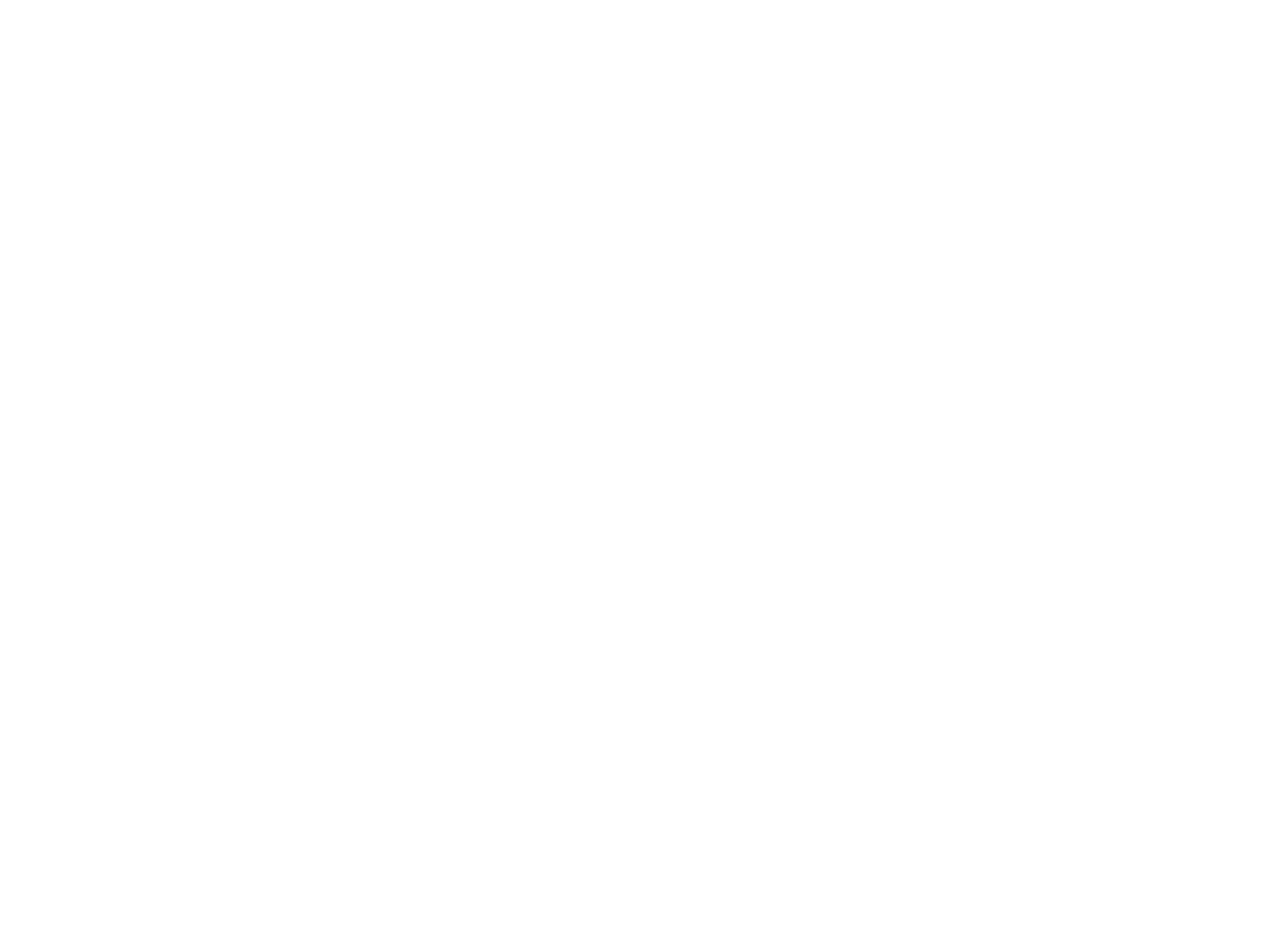
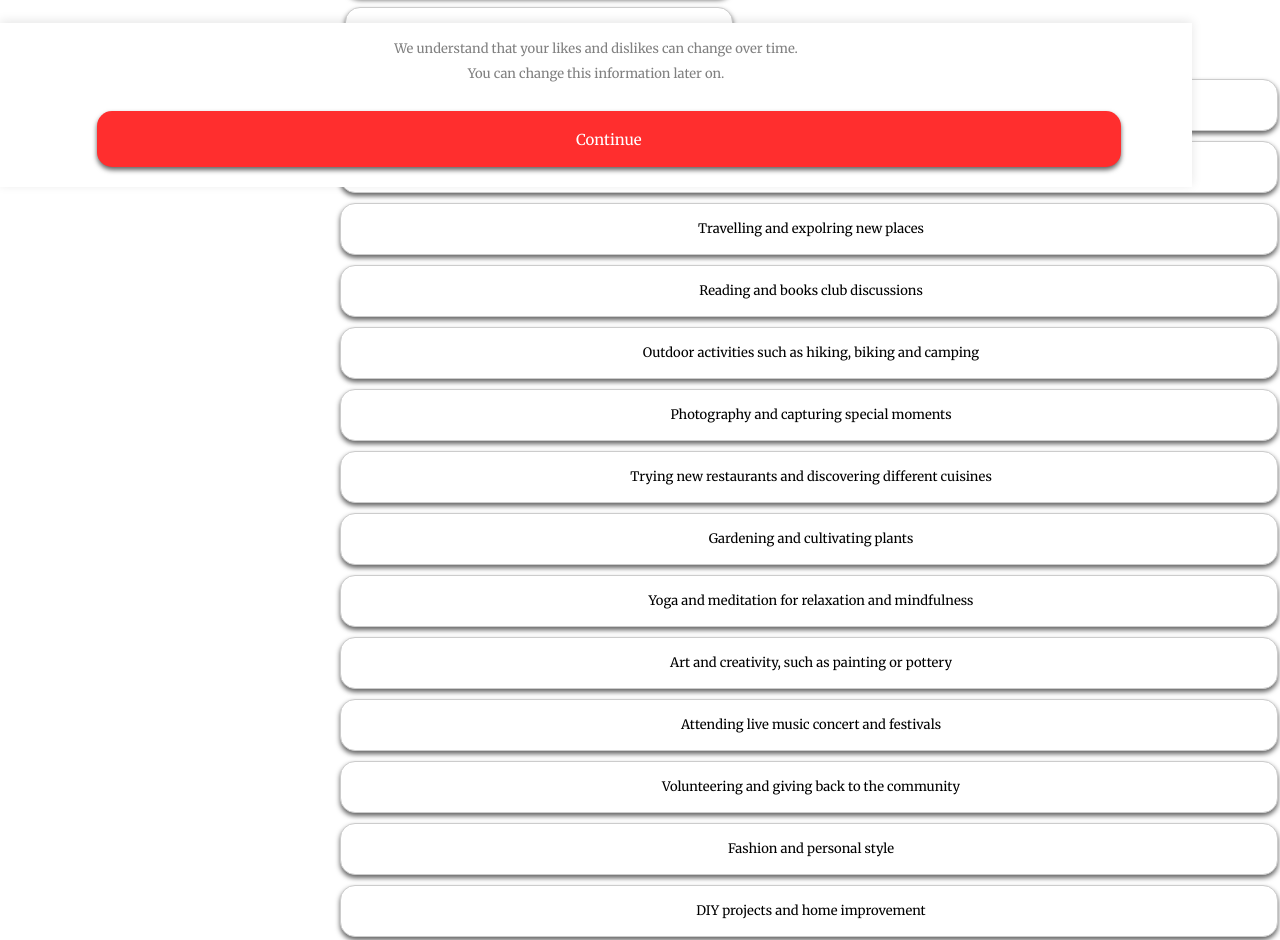
Before and after one commit to 2731999/Hepy, a React (Create React App) app in the folder frontend/: page /Passion in a window 1280 px wide. Before the commit this address had no page. Shown: the part 613-1553 px from the top of the page. Before the commit the page ends 800 px from the top, so only its background shows below. Built offline with nearby package versions, Linux system fonts and the light colour scheme.

Commit message:
Add files via upload

```diff
--- a/frontend/src/App.js
+++ b/frontend/src/App.js
@@ -27,10 +27,10 @@ const App = ({ user }) => {
         <Route path='/' element={<Home />} />
         <Route path="/Verification" element={<Verification />}/>
         {/* {authToken && <Route path="/Verification" element={<Verification />} />} */}
-        {authToken && <Route path="/ProfileDetail" element={<ProfileDetail />} />}
+        {<Route path="/ProfileDetail" element={<ProfileDetail />} />}
         {authToken && <Route path="/Notification" element={<Notification />} />}
         {authToken && <Route path="/AboutMePage" element={<AboutMePage />} />}
-        {authToken && <Route path="/Passion" element={<Passion />} />}
+        {<Route path="/Passion" element={<Passion />} />}
         {authToken && <Route path="/MorePhotos" element={<MorePhotos />} />}
         {authToken && <Route path="/InviteFriends" element={<InviteFriends />} />}
         {authToken && <Route path="/QuestionsPage" element={<QuestionsPage />} />}
--- a/frontend/src/Pages/Passion.js
+++ b/frontend/src/Pages/Passion.js
@@ -6,11 +6,38 @@ import axios from 'axios';
 
 const Passion = () => {
   const [selectedpassions, setSelectedpassions] = useState([]);
-  const passionOptions = ['Shopping', 'Karaoke', 'Photography', 'Yoga', 'Reading', 'Writing', 'Music', 'Travel'];
-  const otherOptions = ['Smoking', 'Drinking', 'Children', 'Height', 'Language', 'Distance'];
   const [cookies, setCookie, removeCookie] = useCookies("user2")
   const [formData, setFormData] = useState({ user_id: cookies.UserId, });
   const [error, setError] = useState('');
+  const passionOptions = ['Shopping', 'Karaoke', 'Photography', 'Yoga', 'Reading', 'Writing', 'Music', 'Travel'];
+  const otherOptions = ['Smoking', 'Drinking', 'Children', 'Height', 'Language', 'Distance'];
+  const additionalOptions = [
+    'Exercise and fitness',
+    'Cooking and trying new recipes',
+    'Travelling and expolring new places',
+    'Reading and books club discussions',
+    'Outdoor activities such as hiking, biking and camping',
+    'Photography and capturing special moments',
+    'Trying new restaurants and discovering different cuisines',
+    'Gardening and cultivating plants',
+    'Yoga and meditation for relaxation and mindfulness',
+    'Art and creativity, such as painting or pottery',
+    'Attending live music concert and festivals',
+    'Volunteering and giving back to the community',
+    'Fashion and personal style',
+    'DIY projects and home improvement',
+    'Watching and discussing movies and TV shows',
+    'Socializing and spending time with friends and loved onces',
+    'Personal developent and self improvement',
+    'Writing and journaling',
+    'Interiror design and home decor',
+    'Mindfulness and practicing gratitude',
+    'Pets and animal welfaree',
+    'Wine testing and exploring different types of wine',
+    'Sustainable living and eco friendly practices',
+    'Collectinf and trading various items or objects',
+    'Fashion blogging and keeping up with the latest trends',
+  ];
 
   const halfLength = Math.ceil(passionOptions.length / 2);
   const firstRowOptions = passionOptions.slice(0, halfLength);
@@ -129,6 +156,24 @@ const Passion = () => {
             {option}
           </label>
         ))}
+      </div>
+      <div className='passion-content'>
+        <div className='passion-additional-options'>
+          {additionalOptions.map((option, idx) => (
+            <label
+              key={idx + otherOptions.length}
+              className={`additional-option-label ${selectedpassions.includes(option) ? 'active' : ''}`}
+            >
+              <input
+                type="checkbox"
+                checked={selectedpassions.includes(option)}
+                onChange={() => handlepassionToggle(option)}
+              />
+              {option}
+            </label>
+          ))}
+        </div>
+      </div>
       <div className='passion-footer'>
         <div className='passionPhara2'>
           <p className='passionP'>We understand that your likes and dislikes can change over time.</p>
@@ -140,7 +185,7 @@ const Passion = () => {
         {error && <div className="passion-error-message">{error}</div>}
       </div>
     </div>
-    </div>
+
   );
 };
 
--- a/frontend/src/components/UsersLiked.js
+++ b/frontend/src/components/UsersLiked.js
@@ -16,7 +16,7 @@ function UsersLiked({ user }) {
     <div className={`like-box ${liked ? 'liked' : ''} ${blurEnabled ? 'blurred' : ''}`} onClick={handleLikeClick}>
       <img
         src={user.Pic[0]}
-        alt={`Profile of ${user.first_name}`}
+        alt={`${user.first_name}`}
         style={{ width: '100%', height: '100%', objectFit: 'cover', marginTop: '20px', borderRadius:'15px' }}
       />
       {blurEnabled && (
--- a/frontend/src/index.css
+++ b/frontend/src/index.css
@@ -1123,6 +1123,9 @@ input {
   max-width: 600px;
   margin: 5px auto;
   background-color: #fff;
+  display: flex;
+  flex-direction: column;
+  min-height: 100vh;
 }
 
 .passionHeader {
@@ -1166,7 +1169,7 @@ input {
   flex-direction: column;
   font-size: 13px;
   color: gray;
-  margin-top: 3vh;
+  margin-top: -2vh;
 }
 
 .passionP {
@@ -1267,6 +1270,51 @@ input {
   visibility: hidden;
 }
 
+.passion-content {
+  margin-bottom: 200px;
+}
+
+.passion-additional-options {
+  display: flex;
+  flex-direction: column;
+  align-items: flex-start;
+  justify-content: center;
+  gap: 10px;
+}
+
+.additional-option-label {
+  height: 30px;
+  display: flex;
+  align-items: center;
+  justify-content: center;
+  cursor: pointer;
+  padding: 10px 20px;
+  width: 70vw;
+  background-color: #ffffff;
+  color: #000000;
+  border: 1px solid #ccc;
+  box-shadow: 0px 3px 5px rgba(0, 0, 0, 0.616);
+  border-radius: 15px;
+  transition: background-color 0.3s;
+  font-size: 13px;
+  line-height: 1.5;
+}
+
+.additional-option-label.active {
+  background-color: var(--hepygirlcolor);
+  color: #ffffff;
+}
+
+.additional-option-label input[type="checkbox"] {
+  margin-right: 0px;
+  visibility: hidden;
+  width: 0px;
+}
+
+.additional-option-label.active input[type="checkbox"] {
+  visibility: hidden;
+}
+
 .passion-continue-button {
   color: white;
   height: 7vh;
@@ -1283,10 +1331,20 @@ input {
   margin-top: 2vh;
 }
 
-.passion-fotter {
-  display: flex;
-  align-items: center;
-  justify-content: center;
+.passion-footer {
+  display: flex;
+  flex-direction: column;
+  align-items: center;
+  justify-content: center;
+  padding: 20px;
+  background-color: #fff;
+  position: fixed;
+  bottom: 0;
+  left: 0;
+  right: 0;
+  width: 90%;
+  box-shadow: 0 -2px 10px rgba(0, 0, 0, 0.1);
+  z-index: 1;
 }
 
 .passion-error-message {
--- a/frontend/src/index2.css
+++ b/frontend/src/index2.css
@@ -481,7 +481,7 @@
 .self-picture {
   width: 87vw;
   height: 50vh;
-  margin-right: -315px;
+  margin-right: -310px;
   display: flex;
   align-items: flex-start;
   overflow: hidden;
@@ -1048,7 +1048,7 @@ hr {
 }
 
 .friend-picture {
-  width: 86vw;
+  width: 88vw;
   height: 50vh;
   margin-right: -300px;
   display: flex;
@@ -1070,7 +1070,7 @@ hr {
 }
 
 .friend-picture img {
-  width: 100%;
+  width: 99%;
   height: 100%;
   object-fit: cover;
   object-position: center center;
@@ -1374,12 +1374,12 @@ hr {
   background-color: #fff;
   border: 1px solid #ccc;
   border-radius: 5px;
-  padding: 4px 6px;
+  padding: 4px 2px;
   margin-right: 10px;
   margin-bottom: 10px;
   font-size: 11px;
   cursor: pointer;
-  width: 64px;
+  width: 79px;
 }
 
 /* --------friendPage Footer---------- */
```
Lines whose indentation alone changed are shown as unchanged.
